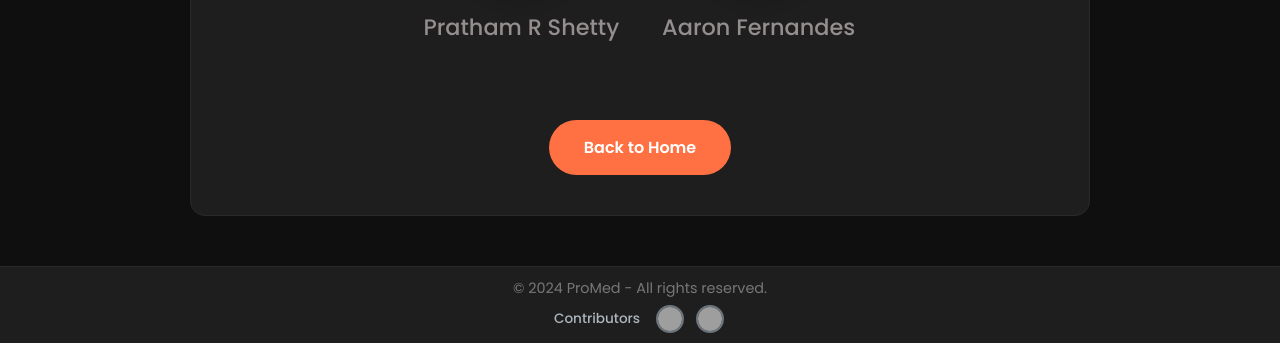
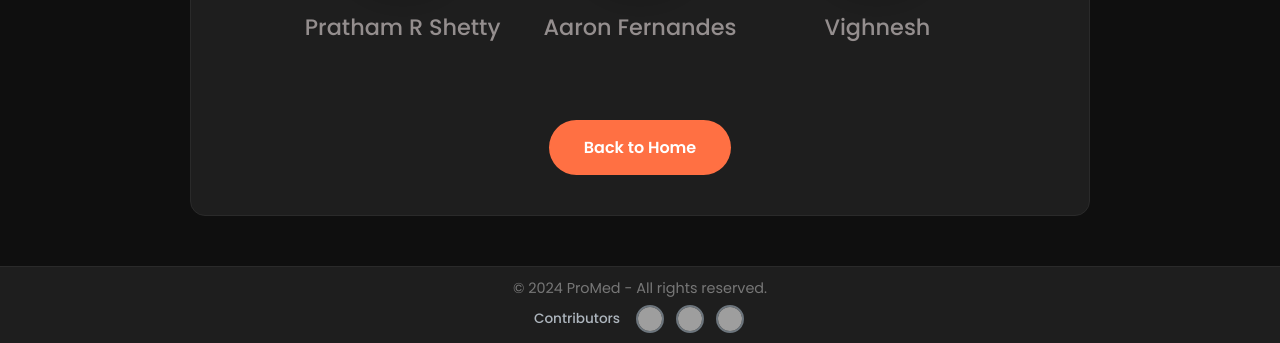
Before and after one commit to Prathamshettyy/PROMED, a Flask app: page /about_us in a window 1280 px wide. Shown: the part 946-1289 px from the top of the page. Run offline with Flask 3, Linux system fonts and the light colour scheme; some libraries are stand-ins or nearby versions; grey boxes are pictures that could not be loaded.

Commit message:
feat: update

```diff
--- a/templates/about_us.html
+++ b/templates/about_us.html
@@ -34,6 +34,11 @@
                     <h4>Aaron Fernandes</h4>
                 </div>
 
+                <div class="col-lg-4 col-md-6 team-item">
+                    <img src="https://github.com/Vighnesh432.png" class="team-img" alt="Team Member">
+                    <h4>Vighnesh</h4>
+                </div>
+
             </div>
         </div>
     </div>
--- a/templates/base.html
+++ b/templates/base.html
@@ -94,6 +94,9 @@
             <a href="https://github.com/aaronfernandes21" target="_blank" rel="noopener noreferrer">
                 <img src="https://github.com/aaronfernandes21.png" class="contributor-img" alt="Aaron Fernandes" title="Aaron Fernandes">
             </a>
+            <a href="https://github.com/Vighnesh432" target="_blank" rel="noopener noreferrer">
+                <img src="https://github.com/Vighnesh432.png" class="contributor-img" alt="Vighnesh" title="Vighnesh">
+            </a>
             </div>
             </div>
         </div>
```
